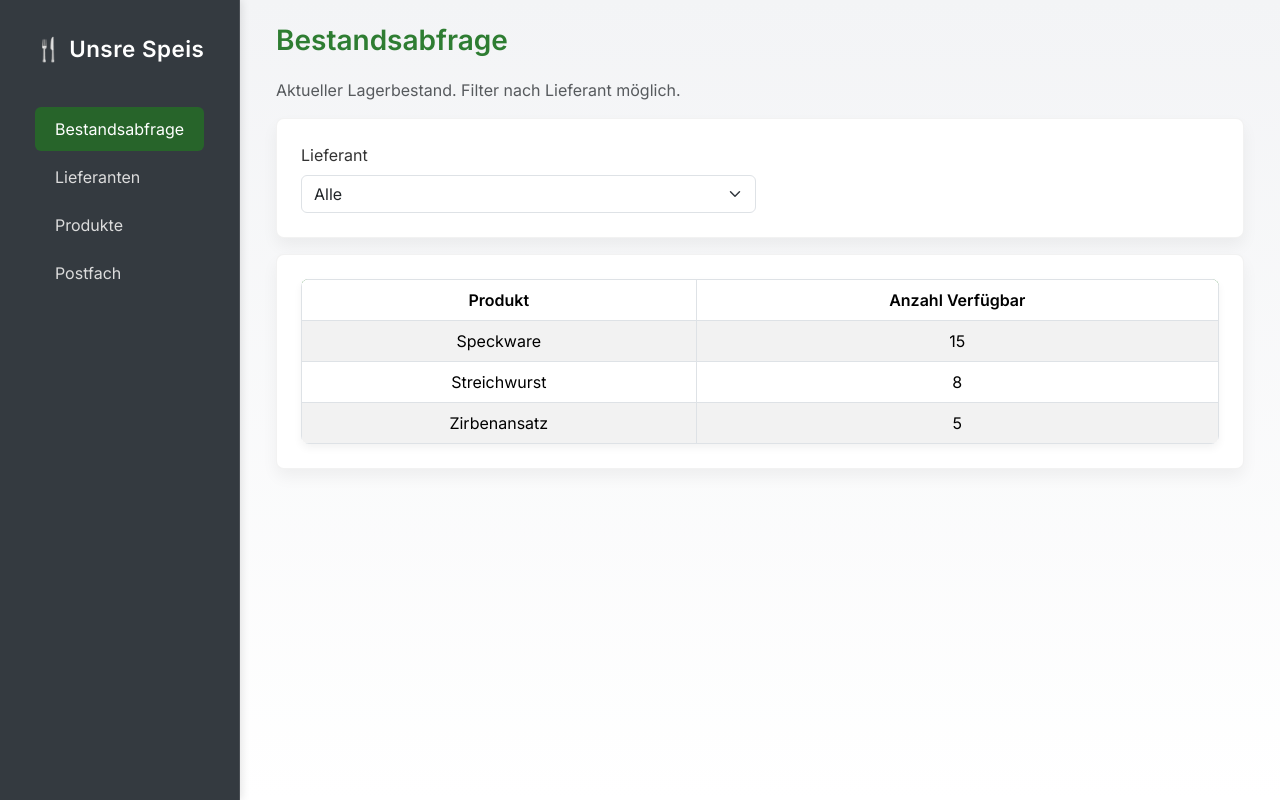
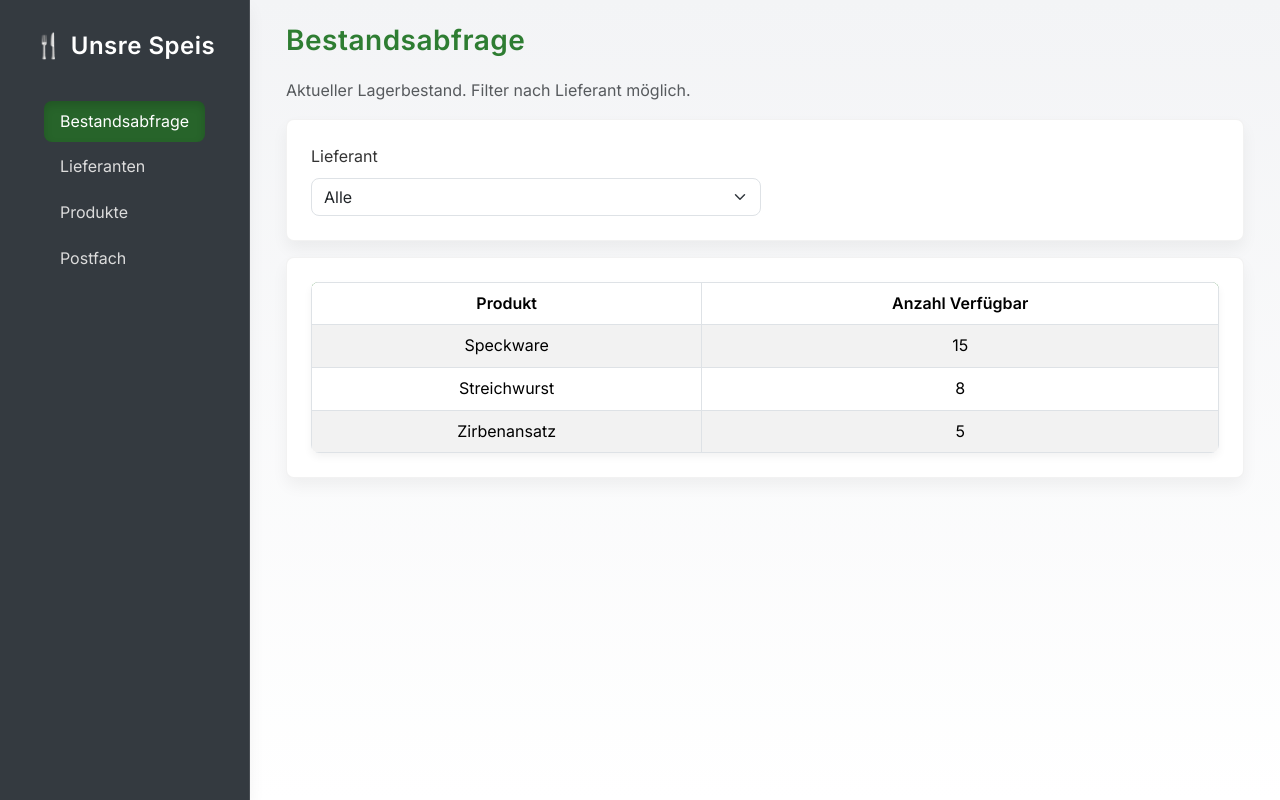
Before and after one commit to xen3rgy/SEWeb, a plain HTML site: page WebNewChanged/inventur.html in a window 1280 px wide. Drawn offline with nearby package versions, Linux system fonts and the light colour scheme.

Commit message:
Revamp styling for modern look

```diff
--- a/WebNewChanged/inventur.html
+++ b/WebNewChanged/inventur.html
@@ -9,7 +9,7 @@
     <link rel="stylesheet" href="style.css">
     <script defer src="script.js"></script>
 </head>
-<body class="bg-light" onload="initInventur()">
+<body onload="initInventur()">
     <div class="d-flex">
         <nav class="sidebar p-3">
             <h5>🍴 Unsre Speis</h5>
--- a/WebNewChanged/style.css
+++ b/WebNewChanged/style.css
@@ -6,6 +6,9 @@
     --primary-dark: #27642a;
     --sidebar-bg: #343a40;
     --background: #f3f4f6;
+    --radius: 0.5rem;
+    --shadow-sm: 0 0.25rem 0.5rem rgba(0, 0, 0, 0.05);
+    --shadow-md: 0 0.5rem 1rem rgba(0, 0, 0, 0.05);
 }
 
 body {
@@ -14,35 +17,39 @@ body {
     margin: 0;
     padding: 0;
     color: #333;
+    line-height: 1.6;
 }
 
 nav.sidebar {
-    width: 240px;
+    width: 250px;
     background-color: var(--sidebar-bg);
     color: #fff;
     min-height: 100vh;
-    box-shadow: 2px 0 8px rgba(0,0,0,0.1);
+    box-shadow: var(--shadow-md);
     border-right: 1px solid rgba(255,255,255,0.1);
     display: flex;
     flex-direction: column;
     align-items: center;
+    position: sticky;
+    top: 0;
+    padding-top: 1rem;
 }
 
 nav.sidebar h5 {
-    padding: 20px 0;
+    padding: 1rem 0;
     text-align: center;
     color: #ffffff;
     margin: 0 0 1.5rem;
-    font-size: 1.4rem;
+    font-size: 1.5rem;
     font-weight: 600;
     letter-spacing: .5px;
 }
 
 nav.sidebar .nav-link {
     color: #dcdcdc;
-    padding: 10px 20px;
+    padding: 0.5rem 1rem;
     transition: background-color .2s, color .2s;
-    border-radius: 0.375rem;
+    border-radius: var(--radius);
     margin-bottom: 4px;
 }
 
@@ -50,26 +57,29 @@ nav.sidebar .nav-link.active,
 nav.sidebar .nav-link:hover {
     background-color: var(--primary-dark);
     color: #ffffff;
+    box-shadow: 0 0.25rem 0.5rem rgba(0, 0, 0, 0.15) inset;
 }
 
 main {
-    padding: 40px 5%;
+    padding: 2rem 5%;
 }
 
 .container-xl {
-    max-width: 1140px;
+    max-width: 1200px;
 }
 
 h3 {
     color: var(--primary);
     margin-bottom: 1.25rem;
     font-weight: 600;
+    letter-spacing: 0.5px;
 }
 
 .btn-custom {
     background-color: var(--primary);
     color: #fff;
     border: none;
+    border-radius: var(--radius);
 }
 
 .btn-custom:hover {
@@ -84,17 +94,18 @@ h3 {
 
 .table {
     background-color: #fff;
+    border-radius: var(--radius);
 }
 
 .table-responsive {
-    border-radius: 0.5rem;
-    box-shadow: 0 0.25rem 0.5rem rgba(0,0,0,0.05);
+    border-radius: var(--radius);
+    box-shadow: var(--shadow-sm);
 }
 
 .bg-card {
     background-color: #fff;
-    border-radius: 0.5rem;
-    box-shadow: 0 0.5rem 1rem rgba(0,0,0,0.05);
+    border-radius: var(--radius);
+    box-shadow: var(--shadow-md);
     padding: 1.5rem;
     margin-bottom: 1.5rem;
     border: 1px solid rgba(0,0,0,0.05);
@@ -107,7 +118,7 @@ h3 {
 
 .form-control,
 .form-select {
-    border-radius: 0.375rem;
+    border-radius: var(--radius);
     transition: border-color 0.15s ease, box-shadow 0.15s ease;
 }
 
@@ -122,6 +133,7 @@ h3 {
 .btn-success:active {
     background-color: var(--primary);
     border-color: var(--primary);
+    border-radius: var(--radius);
     transition: background-color 0.2s ease, border-color 0.2s ease;
 }
 
@@ -133,6 +145,7 @@ h3 {
 .btn-outline-success {
     color: var(--primary);
     border-color: var(--primary);
+    border-radius: var(--radius);
     transition: background-color 0.2s ease, color 0.2s ease;
 }
 
```
Also changed, not shown: WebNewChanged/lieferanten.html (+1 -1 lines), WebNewChanged/postfach.html (+1 -1 lines), WebNewChanged/produkte.html (+1 -1 lines).
